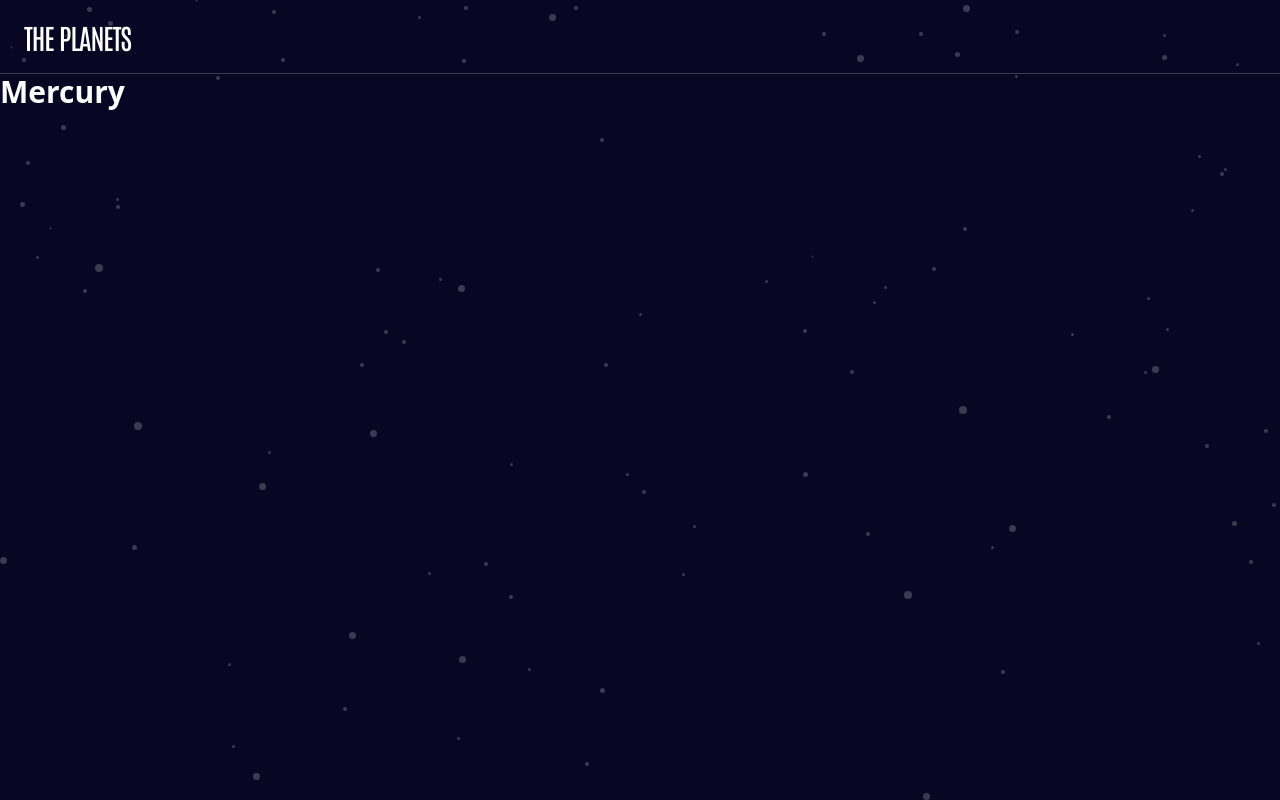
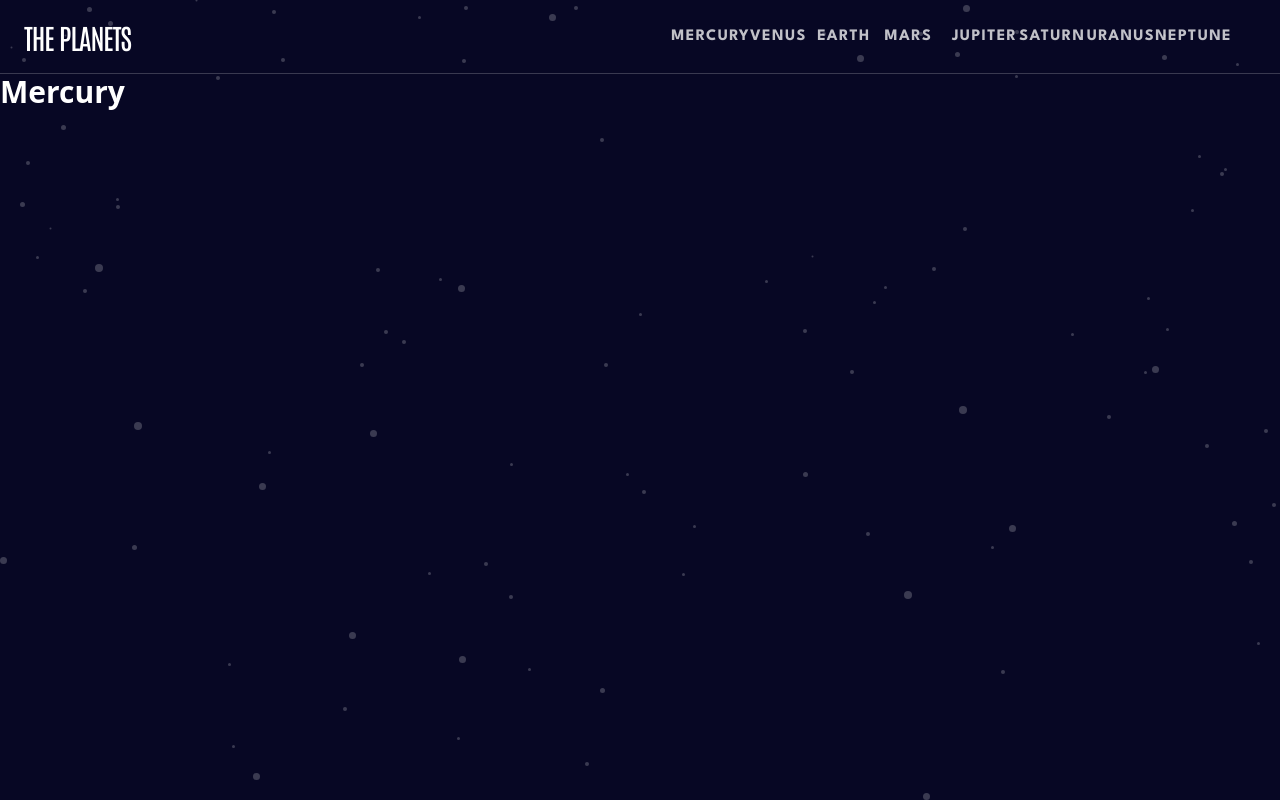
Before and after one commit to barnettet31/planet-fact-ts-react, a React (Create React App) app: page / in a window 1280 px wide. Built offline with nearby package versions, Linux system fonts and the light colour scheme.

Commit message:
rectified navbar issue on media query

```diff
--- a/src/components/nav-bar/navbar.component.tsx
+++ b/src/components/nav-bar/navbar.component.tsx
@@ -50,7 +50,7 @@ interface IPlanetPathData  {
     linkClickedFunction: () => void;
 }
 function PlanetLink ({name, path, color, linkClickedFunction}:IPlanetPathData){
-    return ( <Link onClick={linkClickedFunction} className="w-full" to={path}><li className="w-full "><div className="flex items-center justify-between w-full py-5 md:pb-7 md:py-0 lg:pb-0"><div className="flex items-center gap-6"><div className={`w-5 h-5 rounded-full ${color} md:hidden`}></div><p className="font-body font-bold font-[15px] leading-[25px] tracking-[1.36px]">{name.toUpperCase()}</p></div><img className="w-1 h-2 md:hidden" alt='' src={`${process.env.PUBLIC_URL}/images/icon-chevron.svg`}/></div></li></Link>)
+    return ( <Link onClick={linkClickedFunction} className="w-full cursor-pointer" to={path}><li className="w-full "><div className="flex items-center justify-between w-full py-5 md:pb-7 md:py-0 lg:pb-0"><div className="flex items-center gap-6"><div className={`w-5 h-5 rounded-full ${color} md:hidden`}></div><p className="font-body font-bold font-[15px] leading-[25px] tracking-[1.36px] lg:opacity-75 lg:hover:opacity-100">{name.toUpperCase()}</p></div><img className="w-1 h-2 md:hidden" alt='' src={`${process.env.PUBLIC_URL}/images/icon-chevron.svg`}/></div></li></Link>)
 }
 export function NavBar (){
     const [navShown, setNavShown ] = useState(false);
@@ -62,7 +62,7 @@ export function NavBar (){
             <Link to='/'><h1 className="font-display uppercase text-[28px] leading-9 -tracking-[1.05px] ">The Planets</h1></Link>
             <img alt="" onClick={handleNavBurgerClick} className="w-6 h-4 md:hidden" src={`${process.env.PUBLIC_URL}/images/icon-hamburger.svg`}/>
             </div>
-            <nav className={`fixed  h-screen w-screen  bg-[#070724] md:bg-transparent md:static md:w-full md:h-auto ease-in-out duration-200 top-[69px]  px-6 py-11 md:py-2 left-0 origin-top ${navShown? 'scale-y-100 opacity-100 md:opacity-100 md:scale-y-100':'scale-y-0 opacity-70 '} `}>
+            <nav className={`fixed  h-screen w-screen  bg-[#070724] md:bg-transparent md:static md:w-full md:h-auto ease-in-out duration-200 top-[69px]  px-6 py-11 md:py-2 left-0 origin-top ${navShown? 'scale-y-100 opacity-100 md:opacity-100 md:scale-y-100':'scale-y-0 opacity-70 md:scale-y-100 md:opacity-100 '} `}>
                 <ul className='flex flex-col items-center justify-center md:flex-row md:justify-evenly'>
                     {planets.map((planet)=><PlanetLink key={planet.name} linkClickedFunction={handleNavBurgerClick} {...planet}/>)}
 
```
